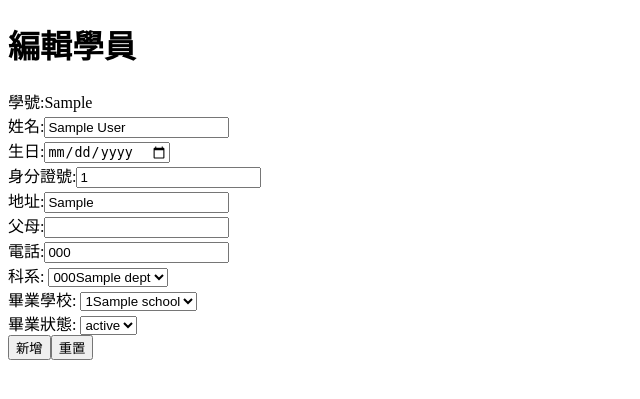
After one commit to blackmutton/php-mysql, a PHP site: page /edit.php?id=1 in a window 1280 px wide. The commit adds this page. Shown: the top 399 px of the page, without its empty margins (0-640 px from the left). Run offline with PHP 8.4, Linux system fonts and the light colour scheme; tables that the repository leaves empty or names only in its code hold one stand-in row (values such as "Sample post").

Commit message:
在編輯表單中填人資料

```diff
--- /dev/null
+++ b/edit.php
@@ -0,0 +1,85 @@
+<?php
+$dsn="mysql:host=localhost;charset=utf8;dbname=school";
+$pdo= new PDO($dsn,'root','');
+?>
+<!DOCTYPE html>
+<html lang="en">
+<head>
+    <meta charset="UTF-8">
+    <meta name="viewport" content="width=device-width, initial-scale=1.0">
+    <title>編輯學員</title>
+</head>
+<body>
+    <h1>編輯學員</h1>
+    <?php
+    $user=$pdo->query("select * from `students` where `id` ='{$_GET['id']}'")->fetch(PDO::FETCH_ASSOC);
+    ?>
+    <form action="save.php" method="post">
+        <div>
+
+            <label for="school_num">學號:<?=$user['school_num']?></label>
+        </div>
+        <div>
+
+            <label for="name">姓名:</label><input type="text" name="name" id="name" value='<?=$user['name'];?>'>
+        </div>
+        <div>
+
+            <label for="birthday">生日:</label><input type="date" name="birthday" id="birthday" value='<?=$user['birthday'];?>'>
+        </div>
+        <div>
+
+            <label for="uni_id">身分證號:</label><input type="text" name="uni_id" id="uni_id" value='<?=$user['uni_id'];?>'>
+        </div>
+        <div>
+
+            <label for="addr">地址:</label><input type="text" name="addr" id="addr" value='<?=$user['addr'];?>'>
+        </div>
+        <div>
+
+            <label for="parents">父母:</label><input type="text" name="parents" id="parents" value='<?=$user['parents'];?>'>
+        </div>
+        <div>
+
+            <label for="tel">電話:</label><input type="text" name="tel" id="tel" value='<?=$user['tel'];?>'>
+        </div>
+        <div>
+
+            <label for="dept">科系:</label>
+            <select name="dept" id="dept">
+                <?php
+                $depts=$pdo->query('select * from dept');
+                foreach($depts as $dept){
+                    echo "<option value='{$dept['id']}'>{$dept['code']}{$dept['name']}</option>";
+                }
+                ?>
+            </select>
+        </div>
+        <div>
+
+            <label for="graduate_at">畢業學校:</label>
+            <select name="graduate_at" id="graduate_at">
+            <?php
+            $schools=$pdo->query('select * from graduate_school')-> fetchAll();
+            foreach($schools as $school){
+                echo "<option value='{$school['id']}'>{$school['county']}{$school['name']}</option>";
+            }
+            ?>
+            </select>
+        </div>
+        <div>
+
+            <label for="status_code">畢業狀態:</label>
+            <select name="status_code" id="status_code">
+                <?php
+                $statuses=$pdo->query('select * from status');
+                foreach($statuses as $status){
+                    echo "<option value='{$status['code']}'>{$status['status']}</option>";
+                }
+                ?>
+            </select>
+        </div>
+        <input type="submit" value="新增"><input type="reset" value="重置">
+    </form>
+</body>
+</html>
--- a/index.php
+++ b/index.php
@@ -71,7 +71,7 @@ foreach($rows as $row){
     echo "<td>{$row['graduate_at']}</td>";
     echo "<td>{$row['status_code']}</td>";
     echo "<td>";
-    echo "<a href='' style='margin:0 5px'>編輯</a>";
+    echo "<a href='edit.php?id={$row['id']}' style='margin:0 5px'>編輯</a>";
     echo "<a href='delete.php?id={$row['id']}' style='margin:0 5px;color:red;'>刪除</a>";
     echo "</td>";
     echo "</tr>";
```
